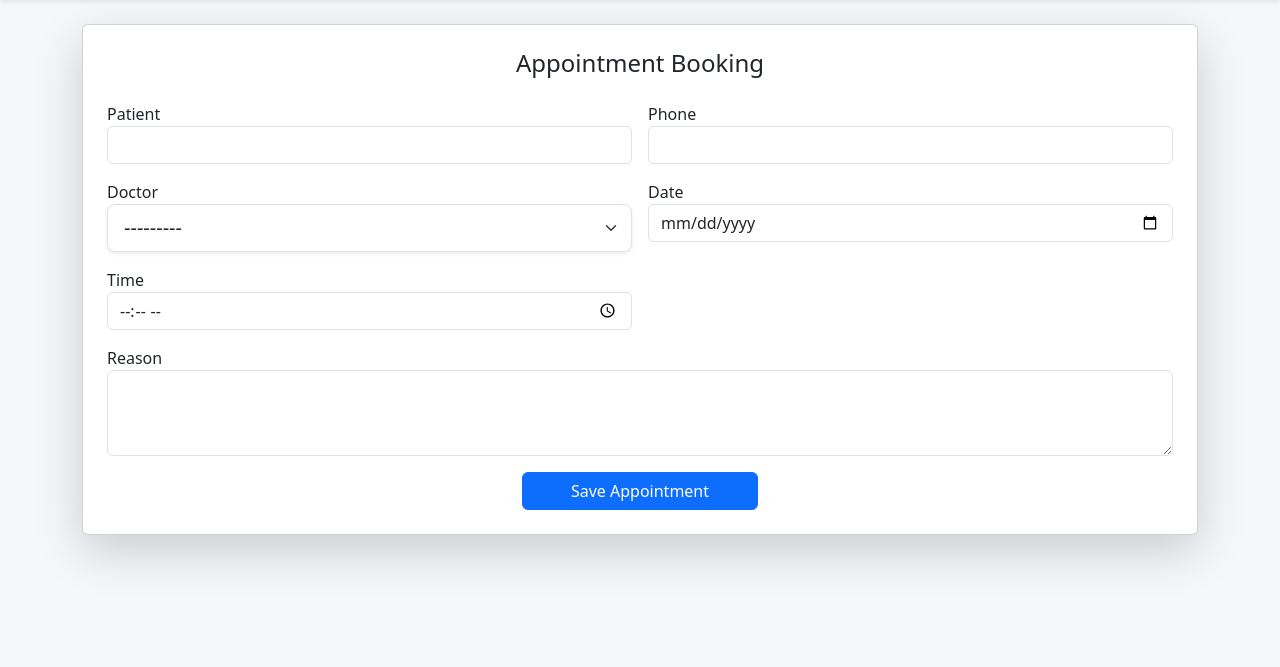
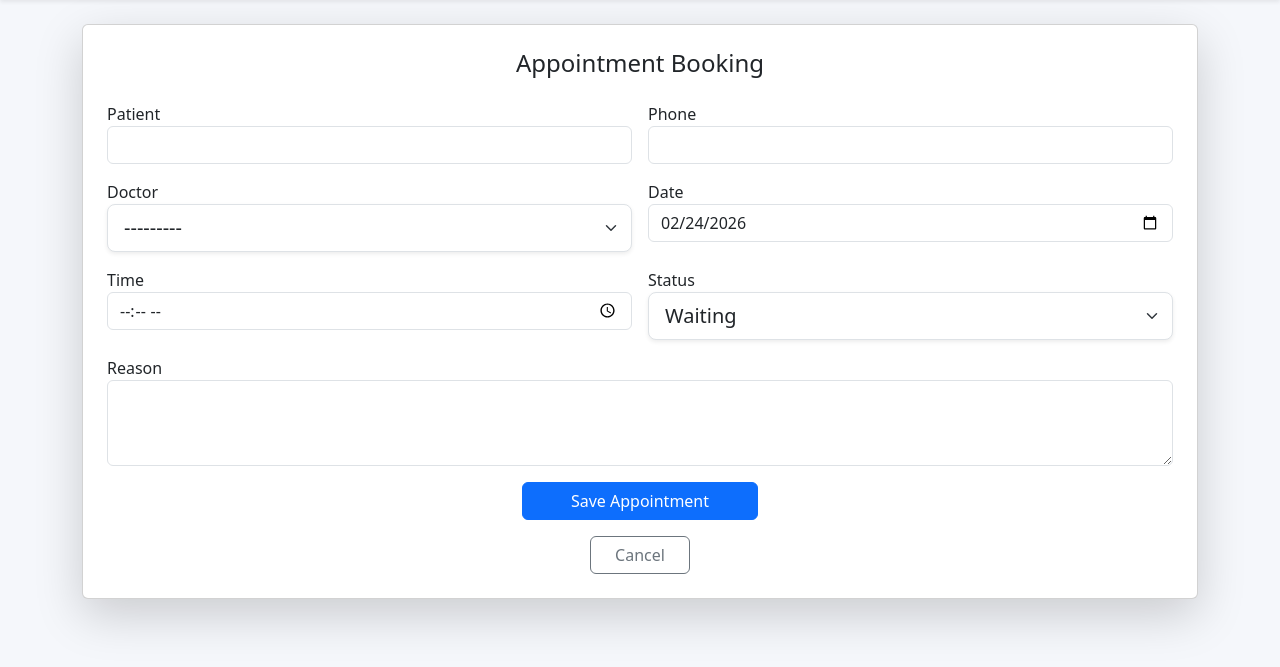
Before and after one commit to anandhukb05/crown_royal, a Django app: page /appointment/create/ in a window 1280 px wide. Shown: the part 56-723 px from the top of the page. Run offline with Django 5.2, Linux system fonts and the light colour scheme; data that the repository does not hold is empty; some libraries are stand-ins or nearby versions.

Commit message:
appintment app updates

```diff
--- a/apps/appointment/forms.py
+++ b/apps/appointment/forms.py
@@ -2,7 +2,7 @@
 
 from django import forms
 from .models import Appointment
-
+from django.utils import timezone
 
 # class AppointmentForm(forms.ModelForm):
 #     class Meta:
@@ -18,11 +18,19 @@ from .models import Appointment
 class AppointmentForm(forms.ModelForm):
     class Meta:
         model = Appointment
-        fields = ['doctor', 'date', 'time', 'reason']
+        fields = ['doctor', 'date', 'time', 'reason', 'status']
 
         widgets = {
             'doctor': forms.Select(attrs={'class':'form-select form-select-lg shadow-sm'}),
             'date': forms.DateInput(attrs={'type': 'date', 'class': 'form-control'}),
             'time': forms.TimeInput(attrs={'type': 'time', 'class': 'form-control'}),
             'reason': forms.Textarea(attrs={'class': 'form-control', 'rows': 3}),
+            'status': forms.Select(attrs={'class': 'form-select form-select-lg shadow-sm'})
         }
+
+    def __init__(self, *args, **kwargs):
+            super().__init__(*args, **kwargs)
+
+            # Only for create (not edit)
+            if not self.instance.pk:
+                self.fields['date'].initial = timezone.now().date()
--- a/apps/appointment/models.py
+++ b/apps/appointment/models.py
@@ -4,6 +4,12 @@ from apps.services.models import Doctor
 
 
 class Appointment(models.Model):
+    STATUS_CHOICES = [
+        ('waiting', 'Waiting'),
+        ('confirmed', 'Confirmed'),
+        ('cancelled', 'Cancelled'),
+        ('completed', 'Completed'),
+    ]
     patient = models.ForeignKey(PatientProfile, on_delete=models.CASCADE)
     doctor = models.ForeignKey(Doctor, on_delete=models.CASCADE)
 
@@ -13,10 +19,15 @@ class Appointment(models.Model):
     time = models.TimeField()
     reason = models.TextField()
 
+    status = models.CharField(
+        max_length=10,
+        choices=STATUS_CHOICES,
+        default='waiting'
+    )
     created_at = models.DateTimeField(auto_now_add=True)
 
     class Meta:
-        unique_together = ('doctor', 'date')  # ❗ prevents same doctor same day booking
+        unique_together = ('doctor', 'date')  # prevents same doctor same day booking
 
     def __str__(self):
         return f"{self.patient} - {self.date}"
--- a/apps/appointment/templates/add.html
+++ b/apps/appointment/templates/add.html
@@ -17,17 +17,32 @@
 
 
 
-        <div class="col-md-6 position-relative">
+       <div class="col-md-6 position-relative">
             <label>Patient</label>
-            <input type="text" id="patientSearch" class="form-control" autocomplete="off">
-            <input type="hidden" name="patient" id="patientId">
+
+            <input type="text"
+                id="patientSearch"
+                class="form-control"
+                value="{{ selected_patient_name|default:'' }}"
+                >
+
+            <input type="hidden"
+                name="patient"
+                id="patientId"
+                value="{{ selected_patient_id|default:'' }}">
             <div id="suggestions" class="list-group position-absolute w-100"></div>
         </div>
 
         <div class="col-md-6">
             <label>Phone</label>
-            <input type="text" name="phone" id="phoneField" class="form-control">
+            <input type="text"
+                name="phone"
+                id="phoneField"
+                class="form-control"
+                value="{{ selected_phone|default:'' }}">
         </div>
+
+
 
         <div class="col-md-6">
             <label>Doctor</label>
@@ -45,14 +60,29 @@
             {{ form.time }}
         </div>
 
+        <div class="col-md-6">
+            <label>Status</label>
+            {{ form.status }}
+        </div>
+
         <div class="col-12">
             <label>Reason</label>
             {{ form.reason }}
         </div>
 
+
         <div class="col-12 text-center mt-3">
             <button class="btn btn-primary px-5">Save Appointment</button>
         </div>
+        <div class="col-12 text-center mt-3">
+
+
+    <a href="{% url 'appointment_list' %}"
+       class="btn btn-outline-secondary px-4">
+        Cancel
+    </a>
+
+</div>
 
     </div>
 </form>
@@ -85,6 +115,7 @@ searchInput.addEventListener('keyup', function() {
         });
     });
 });
+
 </script>
 
 
--- a/apps/appointment/urls.py
+++ b/apps/appointment/urls.py
@@ -6,7 +6,7 @@ from . import views
 urlpatterns = [
     path('', views.appointment_list, name='appointment_list'),
     path('create/', views.appointment_create, name='appointment_create'),
-    path('edit/<int:pk>/', views.appointment_edit, name='appointment_edit'),
-    path('delete/<int:pk>/', views.appointment_delete, name='appointment_delete'),
+    path('appoint-edit/<int:pk>/', views.appointment_edit, name='appointment_edit'),
+    path('appoint-delete/<int:pk>/', views.appointment_delete, name='appointment_delete'),
     path('patient_search/', views.patient_search, name='patient_search')
 ]
--- a/apps/appointment/views.py
+++ b/apps/appointment/views.py
@@ -9,31 +9,55 @@ from django.http import JsonResponse
 
 
 def appointment_create(request):
-    form = AppointmentForm()
-
     if request.method == 'POST':
         form = AppointmentForm(request.POST)
+
         if form.is_valid():
-            try:
-                form.save()
+
+            patient_id = request.POST.get('patient')
+
+            if not patient_id:
+                form.add_error(None, "Please select a patient properly.")
+            else:
+                appointment = form.save(commit=False)
+                appointment.patient = PatientProfile.objects.get(patient_id=patient_id)
+                appointment.phone = appointment.patient.phno
+                appointment.save()
                 return redirect('appointment_list')
-            except:
-                form.add_error(None, "Doctor already has appointment on this date.")
+
+    else:
+        form = AppointmentForm()
 
     return render(request, 'add.html', {'form': form})
 
 
 def appointment_edit(request, pk):
     appointment = get_object_or_404(Appointment, pk=pk)
-    form = AppointmentForm(instance=appointment)
 
     if request.method == 'POST':
         form = AppointmentForm(request.POST, instance=appointment)
+
         if form.is_valid():
-            form.save()
+            appointment = form.save(commit=False)
+
+            patient_id = request.POST.get('patient')
+
+            if patient_id:
+                appointment.patient = PatientProfile.objects.get(patient_id=patient_id)
+                appointment.phone = appointment.patient.phno
+
+            appointment.save()
             return redirect('appointment_list')
 
-    return render(request, 'add.html', {'form': form})
+    else:
+        form = AppointmentForm(instance=appointment)
+
+    return render(request, 'add.html', {
+        'form': form,
+        'selected_patient_name': appointment.patient.name,
+        'selected_patient_id': appointment.patient.patient_id,
+        'selected_phone': appointment.patient.phno,
+    })
 
 
 def appointment_delete(request, pk):
--- a/templates/includes/header.html
+++ b/templates/includes/header.html
@@ -89,7 +89,7 @@
                 <a class="nav-link dropdown-toggle" data-bs-toggle="dropdown">Manage</a>
                 <ul class="dropdown-menu">
                     <li><a class="dropdown-item" href="{% url 'create_patient' %}">Register</a></li>
-                    <li><a class="dropdown-item" href="#">Appointment</a></li>
+                    <li><a class="dropdown-item" href="{% url 'appointment_list' %}">Appointment</a></li>
                     <li><a class="dropdown-item" href="{% url 'procedure_panel' %}">Services</a></li>
                 </ul>
             </li>
@@ -112,7 +112,7 @@
         <div class="modal-content text-center p-3">
             <h5 class="mb-3">Manage</h5>
             <a href="{% url 'create_patient' %}" class="btn btn-primary w-100 mb-2">Register</a>
-            <a href="#" class="btn btn-outline-primary w-100">Appointment</a>
+            <a href="{% url 'appointment_list' %}" class="btn btn-outline-primary w-100">Appointment</a>
             <a href="{% url 'procedure_panel' %}" class="btn btn-primary w-100 mb-2">Services</a>
         </div>
     </div>
```
Also changed, not shown: apps/appointment/templates/list.html (+13 -1 lines), apps/appointment/migrations/0001_initial.py (added), apps/appointment/migrations/0002_appointment_status.py (added), apps/services/migrations/0005_alter_doctor_email_alter_doctor_phone.py (added).
